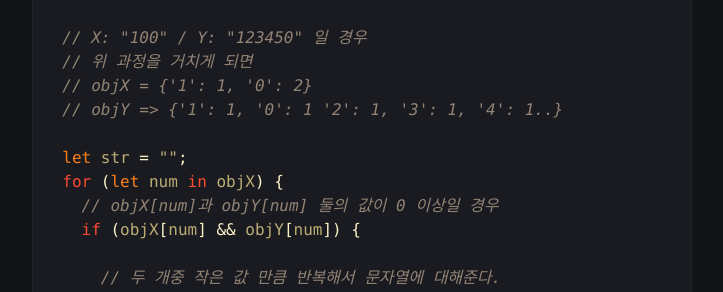
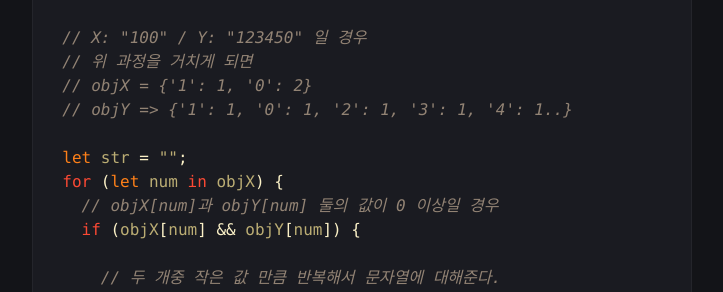
Before and after one commit to LeeJams/LeeJams.github.io, a Jekyll site: the page built from _posts/programmers/lv1/2022-10-07-숫자-짝궁.md, in a window 1280 px wide and 900 px high, scrolled down 1652 px. Shown: the part 160-452 px from the top of the window, without its empty margins (278-1001 px from the left). Built offline with Jekyll 4.4.1, drawn with Linux system fonts in a browser that asks for light colours; comment, search, counter and statistics services are not loaded.

Commit message:
오타수정

```diff
--- a/_posts/programmers/lv1/2022-10-07-숫자-짝궁.md
+++ b/_posts/programmers/lv1/2022-10-07-숫자-짝궁.md
@@ -55,7 +55,7 @@ function solution(X, Y) {
   // X: "100" / Y: "123450" 일 경우
   // 위 과정을 거치게 되면
   // objX = {'1': 1, '0': 2}
-  // objY => {'1': 1, '0': 1 '2': 1, '3': 1, '4': 1..}
+  // objY => {'1': 1, '0': 1, '2': 1, '3': 1, '4': 1..}
 
   let str = "";
   for (let num in objX) {
```
